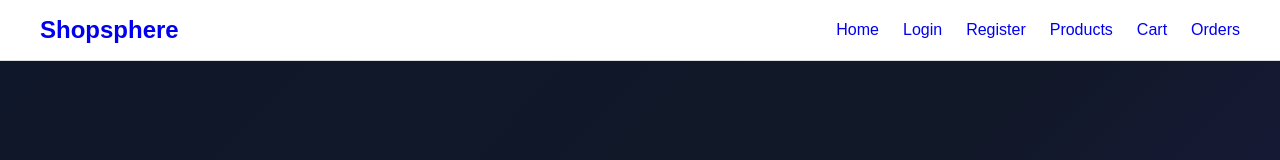
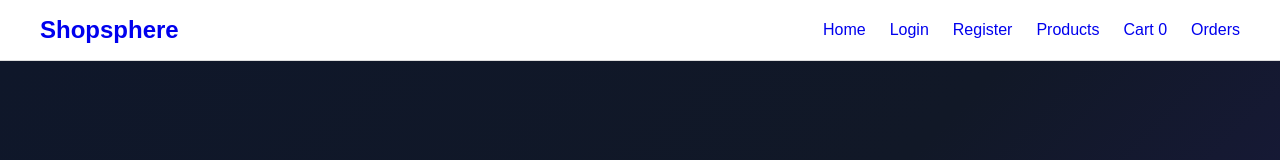
Before and after one commit to nidhi-baberwal/shopsphere, a React (Vite) app in the folder frontend/: page /login in a window 1280 px wide. Shown: the top 160 px of the page. Built offline with nearby package versions, Linux system fonts and the light colour scheme.

Commit message:
feat: update cart count after adding product

```diff
--- a/frontend/src/App.tsx
+++ b/frontend/src/App.tsx
@@ -1,4 +1,5 @@
 import { BrowserRouter, Routes, Route } from "react-router-dom";
+import { useState } from "react";
 import Home from "./pages/Home";
 import Login from "./pages/Login";
 import Register from "./pages/Register";
@@ -9,16 +10,20 @@ import Orders from "./pages/Orders";
 import Navbar from "./components/Navbar";
 
 function App() {
+
+  const[cartCount, setCartCount] = useState(0);
+
   return (
    <BrowserRouter>
-   <Navbar/>
+   <Navbar cartCount={cartCount} />
 
    <Routes>
     <Route path="/" element={<Home />} />
     <Route path="/login" element={<Login/>} />
     <Route path="/register" element={<Register />} />
     <Route path="/products" element={<Products />} />
-    <Route path="/products/:id" element={<ProductDetails />} />
+    <Route path="/products/:id"
+    element={<ProductDetails setCartCount={setCartCount} />} />
     <Route path="/cart" element={<Cart/>} />
     <Route path="/orders" element={<Orders />} />
    </Routes>
--- a/frontend/src/components/Navbar.tsx
+++ b/frontend/src/components/Navbar.tsx
@@ -1,7 +1,11 @@
 import { Link } from "react-router-dom";
 import "../styles/Navbar.css";
 
-function Navbar() {
+interface NavbarProps{
+    cartCount: number
+}
+
+const Navbar = ({cartCount} : NavbarProps) => {
     return (
         <nav className="navbar">
             <Link to="/" className="navbar-logo">Shopsphere</Link>
@@ -11,7 +15,7 @@ function Navbar() {
                 <Link to="/login">Login</Link>
                 <Link to="/register">Register</Link>
                 <Link to="/products">Products</Link>
-                <Link to="/cart">Cart</Link>
+                <Link to="/cart">Cart {cartCount}</Link>
                 <Link to="/orders">Orders</Link>
 
             </div>
--- a/frontend/src/pages/Login.tsx
+++ b/frontend/src/pages/Login.tsx
@@ -1,3 +1,4 @@
+import { useNavigate } from "react-router-dom";
 import { useState } from "react";
 import "../styles/login.css";
 
@@ -5,6 +6,7 @@ const Login = () => {
 
     const[email, setEmail] = useState("");
     const[password, setPassword] = useState("");
+    const navigate = useNavigate();
 
     const handleSubmit = async() => {
         try{
@@ -27,6 +29,8 @@ const Login = () => {
 
              localStorage.setItem("token", result.token);
 
+              navigate("/");
+
              console.log("Login successful");
 
         } catch(error){
@@ -35,7 +39,8 @@ const Login = () => {
 
     }
 
-    return (
+
+   return (
         <main className="login-page">
 
             <form
--- a/frontend/src/pages/ProductDetails.tsx
+++ b/frontend/src/pages/ProductDetails.tsx
@@ -3,7 +3,11 @@ import { useParams} from "react-router-dom";
 import type { Product } from "../types/product";
 import "../styles/ProductDetails.css";
 
-const ProductDetails = () => {
+interface ProductDetailsProps {
+        setCartCount: React.Dispatch<React.SetStateAction<number>>;
+    }
+
+const ProductDetails = ({setCartCount}: ProductDetailsProps) => {
 
     const { id } = useParams();
 
@@ -49,6 +53,13 @@ const ProductDetails = () => {
         });
 
         const result = await response.json();
+
+        if(!response.ok){
+            throw new Error(result.message || "Cart failed")
+        }
+
+        setCartCount((previousCount) => previousCount + 1);
+
         console.log(result);
 
     } catch(error){
```
